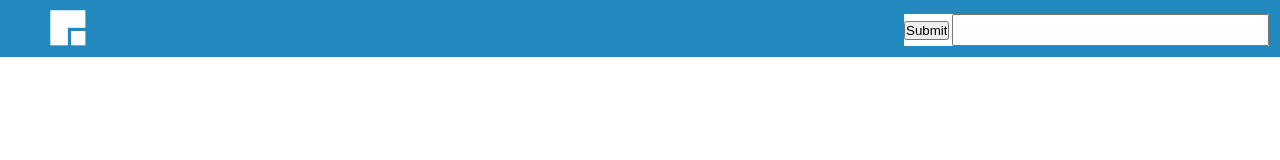
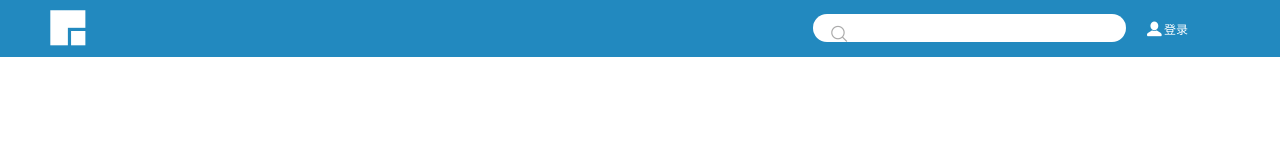
Before and after one commit to CoolPancake/ife_task_9, a plain HTML site: page index.html in a window 1280 px wide. Drawn offline with Linux system fonts and the light colour scheme.

Commit message:
header complete

```diff
--- a/css/style.less
+++ b/css/style.less
@@ -13,25 +13,46 @@
 		}
 	}
 	.search{
+		height: 28px;
+		float: right;
+		margin-right: 92px;
+		margin-top: 14px;
+		.search_bar{
 			float: left;
-		margin-left: 818px;
-		margin-top: 14px;
+			form{
 				background-color: #ffffff;
+				width: 313px;
+				border-radius: 14px;
 				.sear_logo{
 					background:url("images/task_1_9_1.png") top left no-repeat;
 					width:17px; height:17px; background-position:-10px -123px;
-			margin-top: 5px;
-			   border-image-source: initial;
-   			border-image-slice: initial;
-    		border-image-width: initial;
-    		border-image-outset: initial;
-    		border-image-repeat: initial;
+					margin: 0;
+					border:0;
+					vertical-align: -5px;
+					margin-left: 18px;
 				}
 				.sear_text{
-
-		width: 313px;
+					border:0;
 					height: 28px;
+					width: 80%;
 				}
 			}
-
 		}
+		.login{
+			float: left;
+			margin-left: 21px;
+			margin-top: 6px;
+			i{
+				display: inline-block;
+				background:url("images/task_1_9_1.png") top left no-repeat;
+				width:15px; height:16px; background-position:-37px -123px;
+				vertical-align: middle;
+			}
+			span{
+				color: #ffffff;
+				margin-left: 2px;
+				vertical-align: middle;
+			}
+		}
+	}
+}
--- a/index.html
+++ b/index.html
@@ -10,12 +10,15 @@
 	<div class="nav">
 		<div class="brand"><i></i></div>
 		<div class="search">
-			<form action="#">
-				<input type="submit" class="sear_log"></input>
-				<input type="text" class="sear_text"></input>
+		<div class="search_bar">
+			<form action="#" class="sear_form">
+				<input type="submit" class="sear_logo" value="">
+				<input type="text" class="sear_text">
 			</form></div>
-			<div class="register"></div>
+			<div class="login">
+				<i></i><span>登录</span>
+			</div>
 		</div>
-
+	</div>
 	</body>
 	</html>
```
Also changed, not shown: css/style.css. Lines whose indentation alone changed are shown as unchanged.
